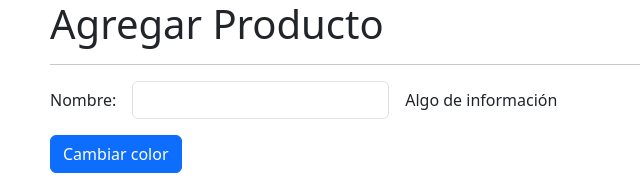
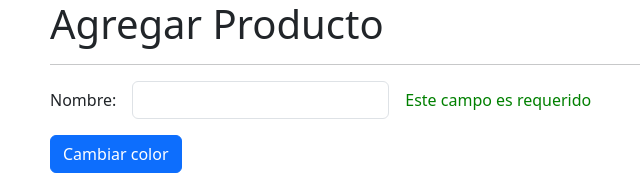
Before and after one commit to lauratnj/angular-bases-10, an Angular app: page /products/product in a window 1280 px wide. Shown: the top 179 px of the page, without its empty margins (32-672 px from the left). Built offline with nearby package versions, Linux system fonts and the light colour scheme.

Commit message:
Custom label(directiva personalizada) + Color del host(directive input + Cambiar el mensaje de la etiqueta

```diff
--- a/src/app/products/pages/product-page/product-page.component.html
+++ b/src/app/products/pages/product-page/product-page.component.html
@@ -15,7 +15,10 @@
     </div>
 
     <div class="col-auto">
-      <span>Algo de información</span>
+      <span customLabel
+        [color]="color"
+        [errors]="myForm.get('name')?.errors"
+      >Temporal</span>
     </div>
 
   </div>
--- a/src/app/products/products.module.ts
+++ b/src/app/products/products.module.ts
@@ -4,6 +4,7 @@ import { ReactiveFormsModule } from '@angular/forms';
 
 import { ProductsRoutingModule } from './products-routing.module';
 import { ProductPageComponent } from './pages/product-page/product-page.component';
+import { SharedModule } from '../shared/shared.module';
 
 
 
@@ -16,6 +17,7 @@ import { ProductPageComponent } from './pages/product-page/product-page.componen
     CommonModule,
     ProductsRoutingModule,
     ReactiveFormsModule,
+    SharedModule,
   ]
 })
 export class ProductsModule { }
--- /dev/null
+++ b/src/app/shared/directives/custom-label.directive.ts
@@ -0,0 +1,71 @@
+import { Directive, ElementRef, Input, OnInit } from '@angular/core';
+import { ValidationErrors } from '@angular/forms';
+
+@Directive({
+  selector: '[customLabel]'
+})
+export class CustomLabelDirective implements OnInit{
+
+  public htmlElement?: ElementRef<HTMLElement>
+  private _color: string = 'red';
+  private _errors?: ValidationErrors | null;
+
+  @Input() set color(value: string) {
+    this._color = value;
+    this.setStyle();
+  }
+
+  @Input() set errors( value: ValidationErrors | null | undefined ){
+    this._errors = value;
+    this.setErrorMessage();
+  }
+
+  constructor( private el: ElementRef<HTMLElement>) {
+    //console.log('constructor de la directiva');
+    //console.log(el);
+    this.htmlElement = el;
+
+    //this.htmlElement.nativeElement.innerHTML = 'Hola mundo';
+   }
+
+  ngOnInit(): void {
+    this.setStyle();
+  }
+
+  setStyle(): void {
+    if ( !this.htmlElement ) return;
+
+    this.htmlElement.nativeElement.style.color = this._color;
+  }
+
+  setErrorMessage():void {
+    if ( !this.htmlElement ) return;
+    if ( !this._errors ) {
+      this.htmlElement.nativeElement.innerHTML = 'No hay errores';
+      return;
+    };
+
+    const errors = Object.keys(this._errors);
+
+
+    if( errors.includes('required') ) {
+      this.htmlElement.nativeElement.innerText = 'Este campo es requerido';
+      return;
+    }
+
+    if( errors.includes('minlength') ) {
+      const min = this._errors!['minlength']['requiredLength'];
+      const current = this._errors!['minlength']['actualLength'];
+
+      this.htmlElement.nativeElement.innerText = `Mínimo ${current}/${ min }caracteres`;
+      return;
+    }
+
+    if( errors.includes('email') ) {
+      this.htmlElement.nativeElement.innerText = 'Debes introducir un email';
+      return;
+    }
+
+  }
+
+}
```
Also changed, not shown: src/app/shared/shared.module.ts (added, +18 -0 lines).
